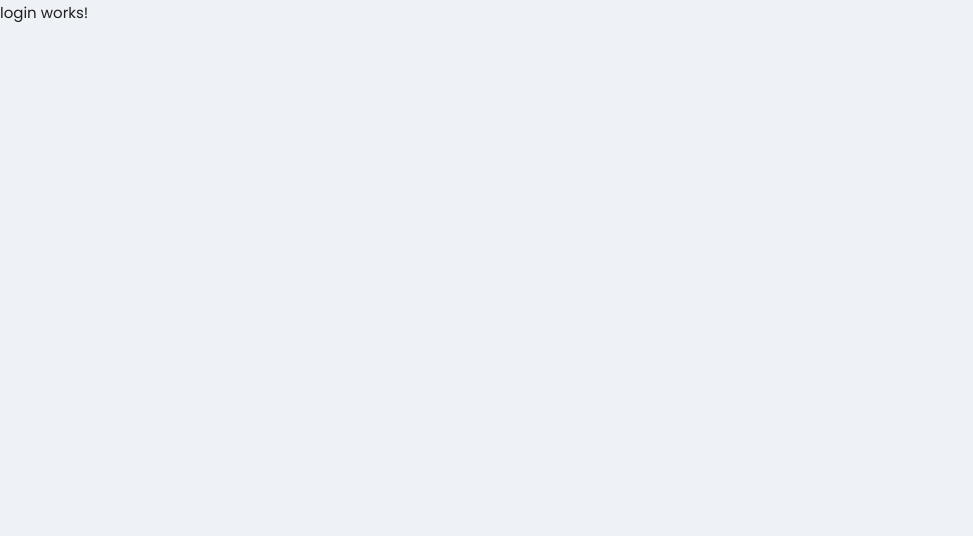
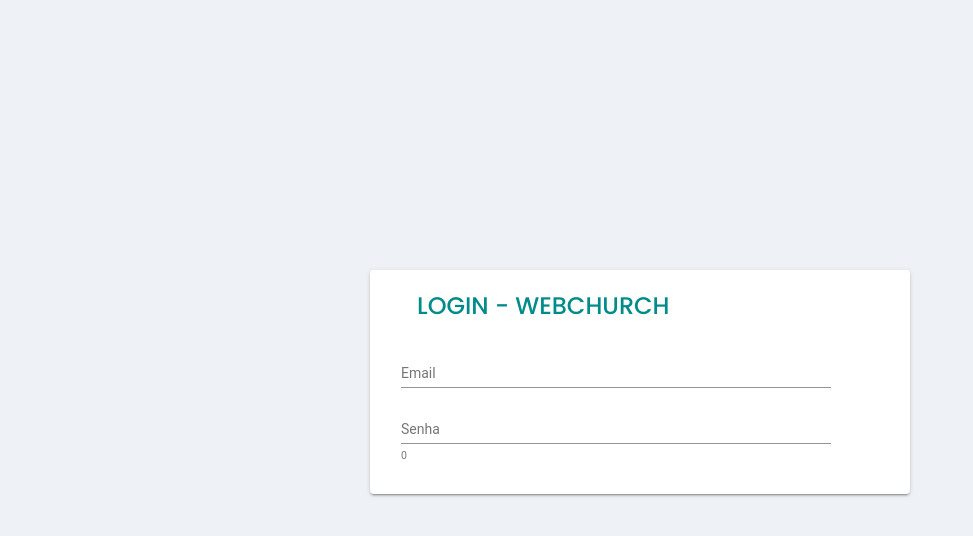
Before and after one commit to rsperlongo/webchurch, an Angular app: page /login in a window 1280 px wide. Shown: the top 536 px of the page, without its empty margins (0-973 px from the left). Built offline with nearby package versions, Linux system fonts and the light colour scheme.

Commit message:
update login

```diff
--- a/src/app/login/login.component.html
+++ b/src/app/login/login.component.html
@@ -1,3 +1,27 @@
-<p>
-  login works!
-</p>
+<div class="container">
+  <div class="row">
+    <div class="col-md-6 offset-md-3">
+        <mat-card>
+          <div class="col-md-12">
+              <mat-card-header>
+                  <mat-card-title>Login - WebChurch</mat-card-title>
+                </mat-card-header>
+          </div>
+          <div class="col-md-12">
+              <mat-card-content>
+                  <mat-form-field>
+                    <input type="text" matInput placeholder="Email">
+                  </mat-form-field>
+                  <br>
+                  <mat-form-field>
+                    <input #input type="password" maxlength="8" matInput placeholder="Senha">
+                    <mat-hint aling="end">{{input.value?.lenght || 0}}</mat-hint>
+                  </mat-form-field>
+                </mat-card-content>
+          </div>
+          </mat-card>
+
+    </div>
+
+  </div>
+</div>
--- a/src/app/login/login.component.scss
+++ b/src/app/login/login.component.scss
@@ -0,0 +1,15 @@
+.mat-form-field {
+  width: 90%;
+}
+.mat-card {
+  margin-top: 50%;
+}
+.mat-card-header {
+  padding-bottom: 10px;
+}
+.mat-card-title {
+  font-size: 24px;
+  font-family: 'Poppins', sans-serif;
+  text-transform: uppercase;
+  color: darkcyan;
+}
```
Also changed, not shown: src/app/app.module.ts (+16 -6 lines).
